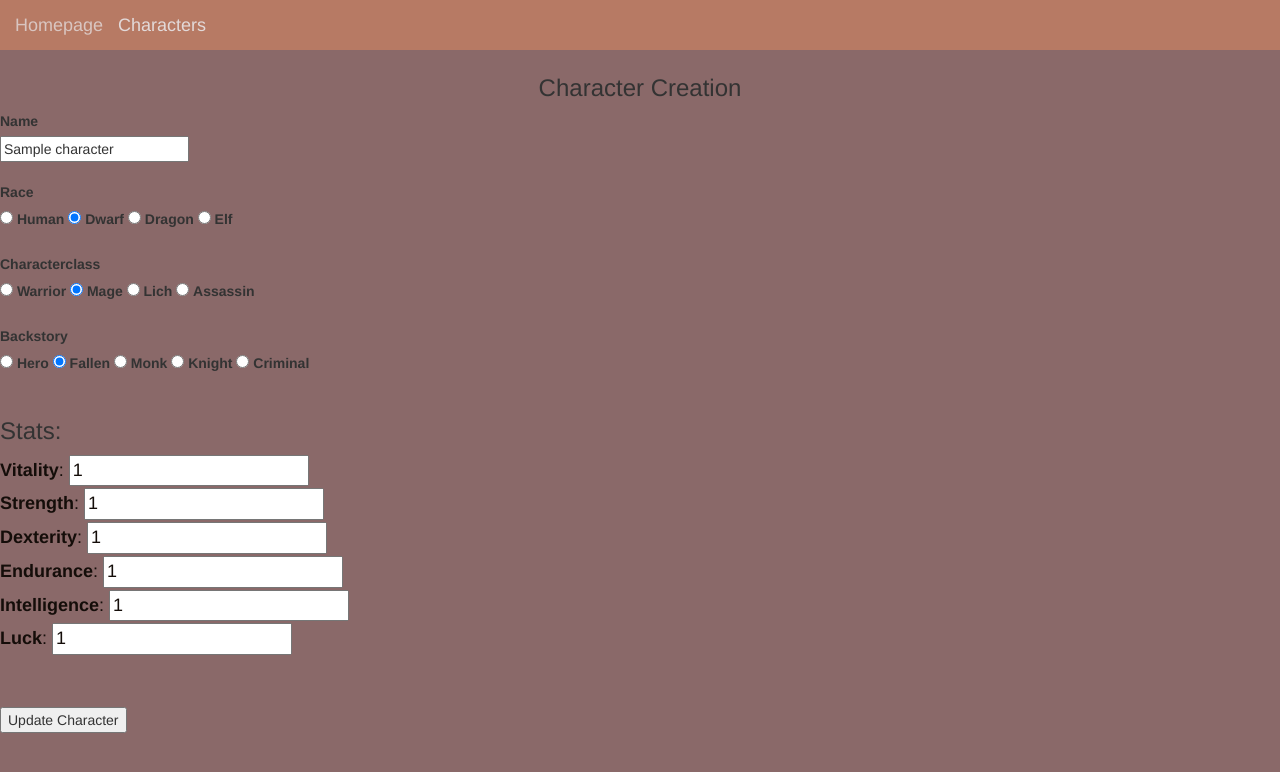
After one commit to paigeweber13/rpg-character-generator, a Rails app: page /characters/1/edit in a window 1280 px wide. The commit adds this page. Shown: the top 772 px of the page. Run offline with Rails 7, Linux system fonts and the light colour scheme; tables that the repository leaves empty hold one stand-in row (values such as "Sample post"); style sheets or scripts are compiled from the project's sources; some libraries are stand-ins or nearby versions.

Commit message:
Fixed edit functionality - edit takes user to ONE view, not thru wizard again

```diff
--- a/app/controllers/characters_controller.rb
+++ b/app/controllers/characters_controller.rb
@@ -31,7 +31,9 @@ class CharactersController < ApplicationController
         @character = Character.find(params[:id])
 
         if @character.update(character_params)
-            redirect_to characters_path
+            redirect_to character_path(@character)
+        else
+            render 'edit'
         end
     end
 
--- a/app/controllers/steps_controller.rb
+++ b/app/controllers/steps_controller.rb
@@ -9,7 +9,7 @@ class StepsController < ApplicationController
 
     def update
         @character = current_character
-        @character.update_attributes(params[:character].permit(:race, :characterClass, :backstory,
+        @character.update_attributes(params[:character].permit(:name, :race, :characterClass, :backstory,
             stat_attributes: [:vitality, :strength, :dexterity, :endurance, :intelligence, :luck]))
         render_wizard @character
     end
--- /dev/null
+++ b/app/views/characters/_edit_form.html.erb
@@ -0,0 +1,79 @@
+<%= form_for @character do |f| %>
+
+    <% if @character.errors.any? %>
+        <div id="error_explanation">
+            <h2>
+                <%= pluralize(@character.errors.count, "error") %> prohibited
+                this character from being saved:
+            </h2>
+            <ul>
+                <% @character.errors.full_messages.each do |msg| %>
+                <li><%= msg %></li>
+                <% end %>
+            </ul>
+        </div>
+    <% end %>
+
+    <%= f.label :name %>
+    <br>
+    <%= f.text_field :name %>
+
+    <br><br>
+
+    <%= f.label :race %>
+    <br>
+    <% Character.races.each_key do |race| %>
+        <%= f.radio_button :race, race %>
+        <%= f.label race.to_sym %>
+    <% end %>
+
+    <br><br>
+
+    <%= f.label :characterClass %>
+    <br>
+    <% Character.characterClasses.each_key do |c| %>
+        <%= f.radio_button :characterClass, c %>
+        <%= f.label c.to_sym %>
+    <% end %>
+
+    <br><br>
+
+    <%= f.label :backstory %>
+    <br>
+    <% Character.backstories.each_key do |b| %>
+        <%= f.radio_button :backstory, b %>
+        <%= f.label b.to_sym %>
+    <% end %>
+
+    <br><br>
+
+    <h3>Stats:</h3>
+    <!-- TODO: Way to loop through Stat model attributes? -->
+    <%= f.fields_for(:stat) do |stat_f| %>
+        <p>
+            <%= stat_f.label :vitality %>:
+            <%= stat_f.number_field :vitality %>
+            <br>
+            <%= stat_f.label :strength %>:
+            <%= stat_f.number_field :strength %>
+            <br>
+            <%= stat_f.label :dexterity %>:
+            <%= stat_f.number_field :dexterity %>
+            <br>
+            <%= stat_f.label :endurance %>:
+            <%= stat_f.number_field :endurance %>
+            <br>
+            <%= stat_f.label :intelligence %>:
+            <%= stat_f.number_field :intelligence %>
+            <br>
+            <%= stat_f.label :luck %>:
+            <%= stat_f.number_field :luck %>
+            <br>
+        </p>
+    <% end %>
+
+    <br><br>
+
+    <%= f.submit %>
+
+<% end %>
--- /dev/null
+++ b/app/views/characters/edit.html.erb
@@ -0,0 +1,4 @@
+<h1>Character Creation</h1>
+<%= render 'edit_form' %>
+<!-- This site details the fields_for method -->
+<!-- https://guides.rubyonrails.org/form_helpers.html#understanding-parameter-naming-conventions -->
```
Also changed, not shown: app/assets/stylesheets/characters.scss (line endings or trailing spaces).
